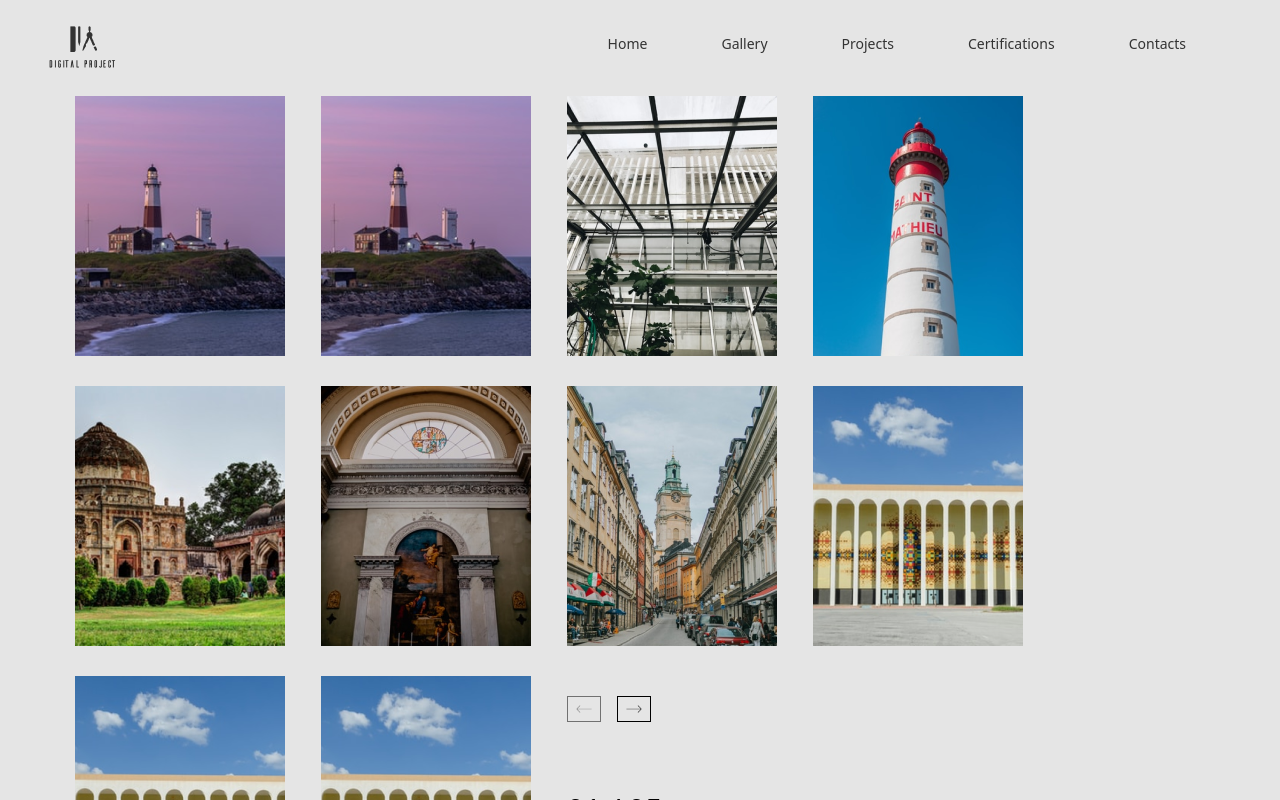
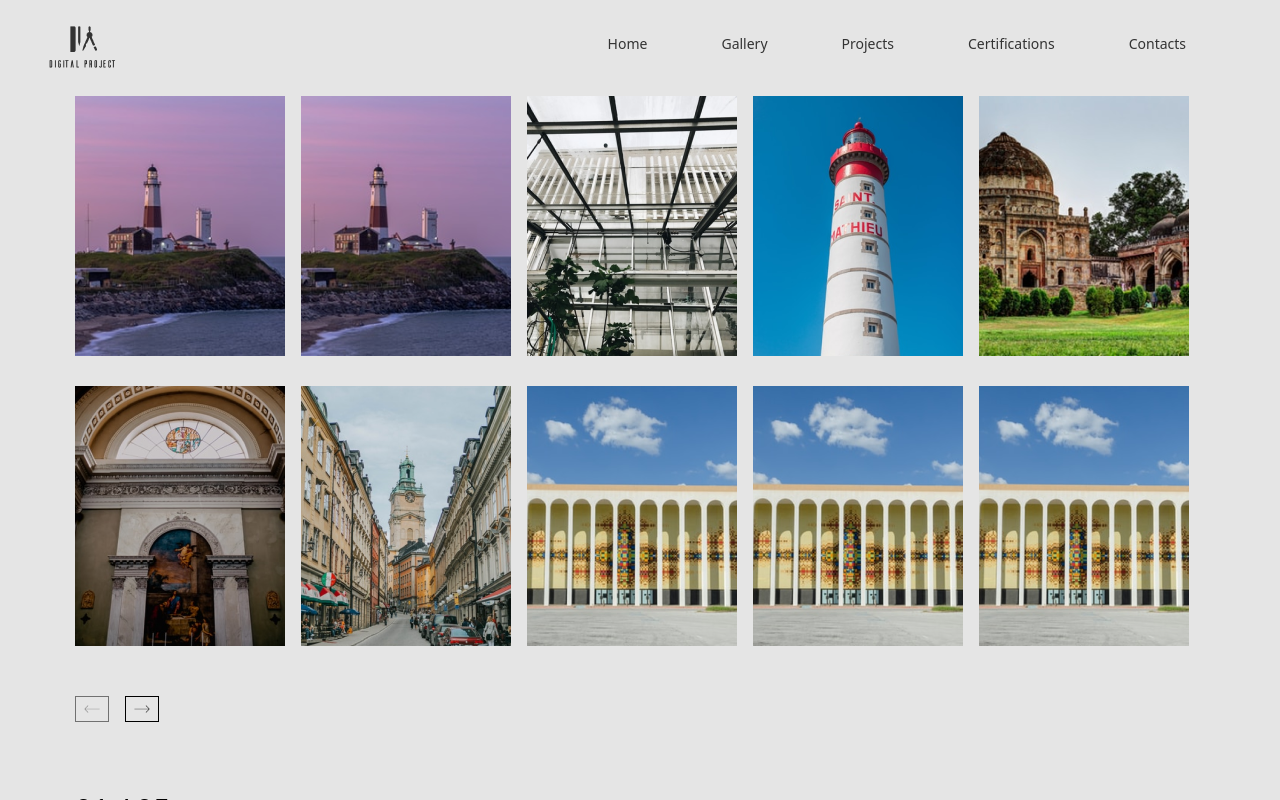
Before and after one commit to umar-io/landingpage_kc4, a React (Vite) app: page /Gallery in a window 1280 px wide. Shown: the top 800 px of the page. Built offline with nearby package versions, Linux system fonts and the light colour scheme.

Commit message:
:>>><<<:

```diff
--- a/src/pages/Gallery.jsx
+++ b/src/pages/Gallery.jsx
@@ -22,7 +22,7 @@ const Gallery = (props) => {
   const isNextDisabled = carouselCount === 5;
 
   return (
-    <section className="px-[20px] gap-y-[20px] sm:gap-x-[20px] w-full h-full flex flex-row flex-wrap lg:px-[75px] lg:gap-y-[40px]">
+    <section className="px-[20px] w-full h-full flex flex-row flex-wrap lg:px-[75px] lg:gap-y-[40px]">
       {newImages}
       <article  className="flex flex-col justify-start gap-[20px]">
       <div className="controller mt-[20px] flex gap-4">
```
